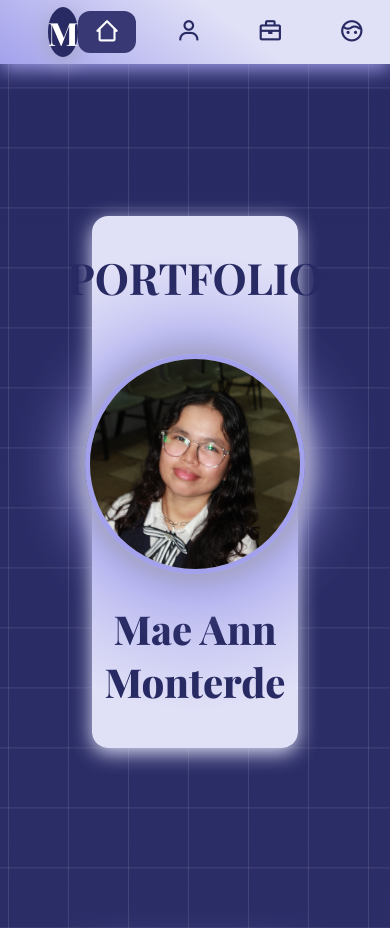
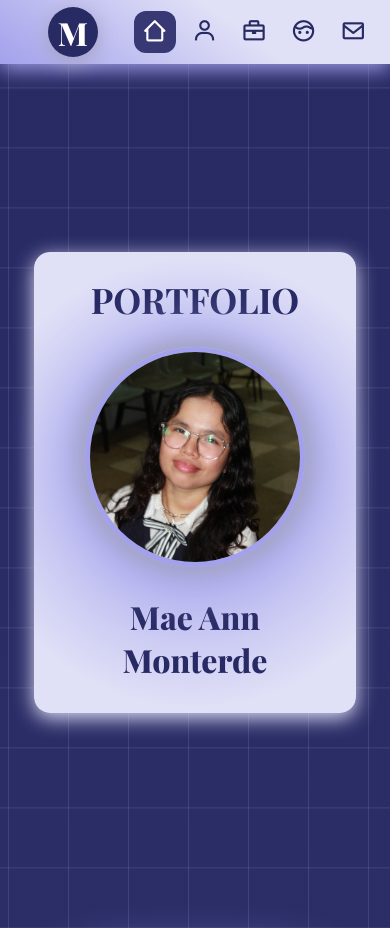
Before and after one commit to Miann18/Monterde_PortfolioWebsite, a plain HTML site: page index.html in a window 390 px wide. Shown: the top 928 px of the page. Drawn offline with nearby package versions, Linux system fonts and the light colour scheme; a web font is replaced by a local one.

Commit message:
Refactor CSS for mobile optimization and fix
Adjusted styles for mobile responsiveness and corrected class names.

```diff
--- a/style.css
+++ b/style.css
@@ -480,17 +480,6 @@ h1 {
     transition: all 0.3s ease;
 }
 
-@media (max-width: 992px) {
-    .skills-experience-wrapper {
-        flex-direction: column;
-        align-items: center;
-    }
-    .skills-container, .organizations-container {
-        width: 100%;
-        max-width: 600px;
-    }
-}
-
 @media (max-width: 768px) {
     section {
         scroll-margin-top: 60px;
@@ -498,26 +487,66 @@ h1 {
 
     .container {
         padding-top: 60px;
+        /* Add side padding so content doesn't touch the edge */
+        padding-left: 1rem;
+        padding-right: 1rem;
+    }
+
+    /* Reduce default h1 size for mobile */
+    h1 {
+        font-size: 2rem;
     }
 
     .navbar {
         padding: 0.5rem 1rem;
     }
 
+    /* Reduce the gap and padding for the nav icons to prevent wrapping */
+    .nav-links {
+        gap: 0.5rem;
+    }
+
+    .nav-links a {
+        padding: 0.5rem;
+    }
+
     .nav-links a span {
         display: none;
+    }
+
+    /* --- FIX 1: Banner width --- */
+    /* Your .banner-content was set to 60% width, which is too narrow on a phone. */
+    .banner-content {
+        width: 90%;
+        padding: 1.5rem;
+    }
+
+    /* --- FIX 2: Font sizes --- */
+    /* Reduce large heading sizes for mobile */
+    .banner-content h1 {
+        font-size: 2.2rem;
+        margin-bottom: 1.5rem;
+    }
+
+    .banner-text h2 {
+        font-size: 2rem;
     }
 
     .about-content {
         flex-direction: column;
         align-items: center;
+        padding: 1.5rem; /* Adjust padding */
     }
 
     .about-text-wrapper {
         order: 2;
     }
 
-    .about-image-right {
+    /* --- FIX 3: Incorrect Class Name --- */
+    /* You had '.about-image-right' in your CSS,
+       but the class in your HTML is '.about-image'.
+       This corrects it so the image moves to the top as intended. */
+    .about-image {
         order: 1;
         margin-bottom: 2rem;
     }
```
